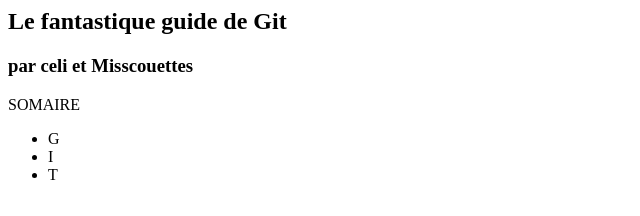
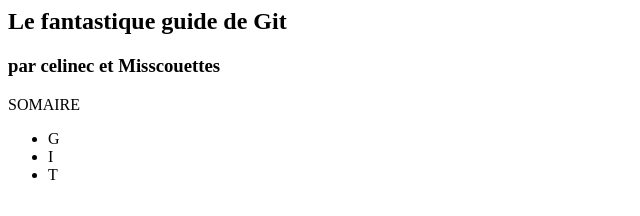
Before and after one commit to celinec/TD4, a plain HTML site: page index.html in a window 1280 px wide. Shown: the full height of the page, 0-640 px from the left. Drawn offline with Linux system fonts and the light colour scheme.

Commit message:
Revert "Jte promet je recommencerais plus"
This reverts commit 946435a73fbc76da57e8b9504acef178b8deab5d.

```diff
--- a/index.html
+++ b/index.html
@@ -10,7 +10,7 @@
 
 	<body>
 		<h2> Le fantastique guide de Git </h2>
-		<h3> par celi et Misscouettes </h3>
+		<h3> par celinec et Misscouettes </h3>
 
 		<p> SOMAIRE <p>
 		<ul>
```
